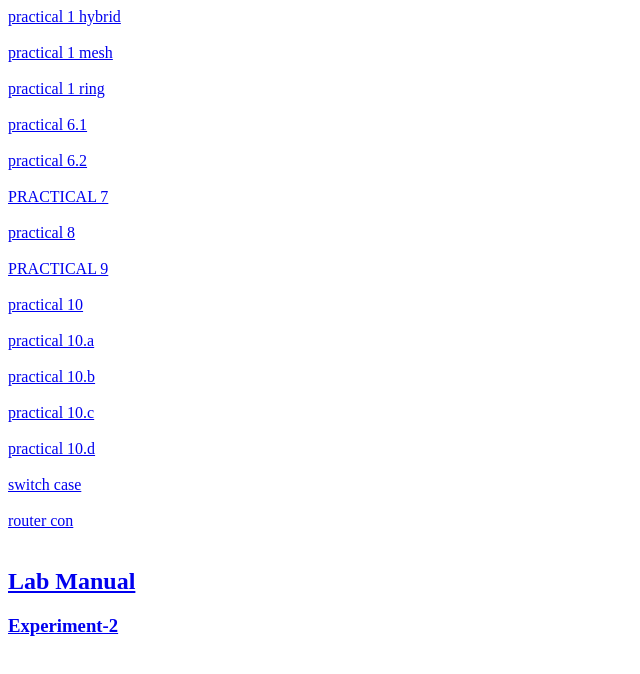
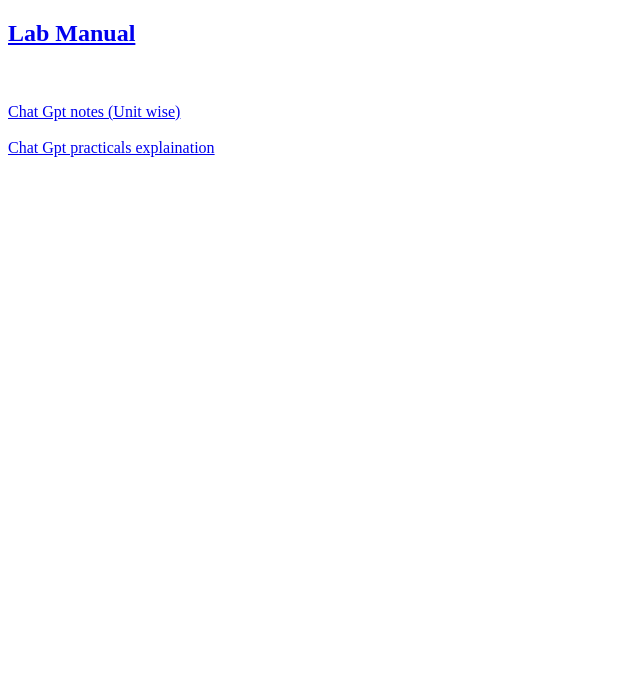
Before and after one commit to prathamrathore115/ciscoPackets, a plain HTML site: page index.html in a window 1280 px wide. Shown: the whole page, without its empty margins (0-640 px from the left). Drawn offline with Linux system fonts and the light colour scheme.

```diff
--- a/index.html
+++ b/index.html
@@ -6,23 +6,8 @@
     <title>Document</title>
 </head>
 <body>
-    <a href="practical 1 hybrid.pkt">practical 1 hybrid</a><br><br>
-    <a href="practical 1 mesh.pkt">practical 1 mesh</a><br><br>
-    <a href="practical 1 ring.pkt">practical 1 ring</a><br><br>
-    <a href="practical 6.1.pkt">practical 6.1</a><br><br>
-    <a href="practical6.2.pkt">practical 6.2</a><br><br>
-    <a href="PRACTICAL 7.pkt">PRACTICAL 7</a><br><br>
-    <a href="practical 8.pkt">practical 8</a><br><br>
-    <a href="PRACTICAL 9.pkt">PRACTICAL 9</a><br><br>
-    <a href="practical 10.pkt">practical 10</a><br><br>
-    <a href="practical 10.a.pkt">practical 10.a</a><br><br>
-    <a href="practical 10.b.pkt">practical 10.b</a><br><br>
-    <a href="practical 10.c.pkt">practical 10.c</a><br><br>
-    <a href="practical 10.d.pkt">practical 10.d</a><br><br>
-    <a href="switch case.pkt">switch case</a><br><br>
-    <a href="router con.pkt">router con</a><br><br>
-
-    <a href="CN pratham.pdf"><h2>Lab Manual</h2></a>
-    <a href="Experiment-2.pdf"><h3>Experiment-2</h3></a>
+    <a href="OS.pdf"><h2>Lab Manual</h2></a><br><br>
+    <a href="https://chatgpt.com/share/69cc0585-b9bc-8323-bf65-be8bff31f161">Chat Gpt notes (Unit wise)</a><br><br>
+    <a href="https://chatgpt.com/share/69cc7986-d4f4-8323-8c50-c8284c0e9d99">Chat Gpt practicals explaination</a><br><br>
 </body>
 </html>
```
Also changed, not shown: 18 other files.
